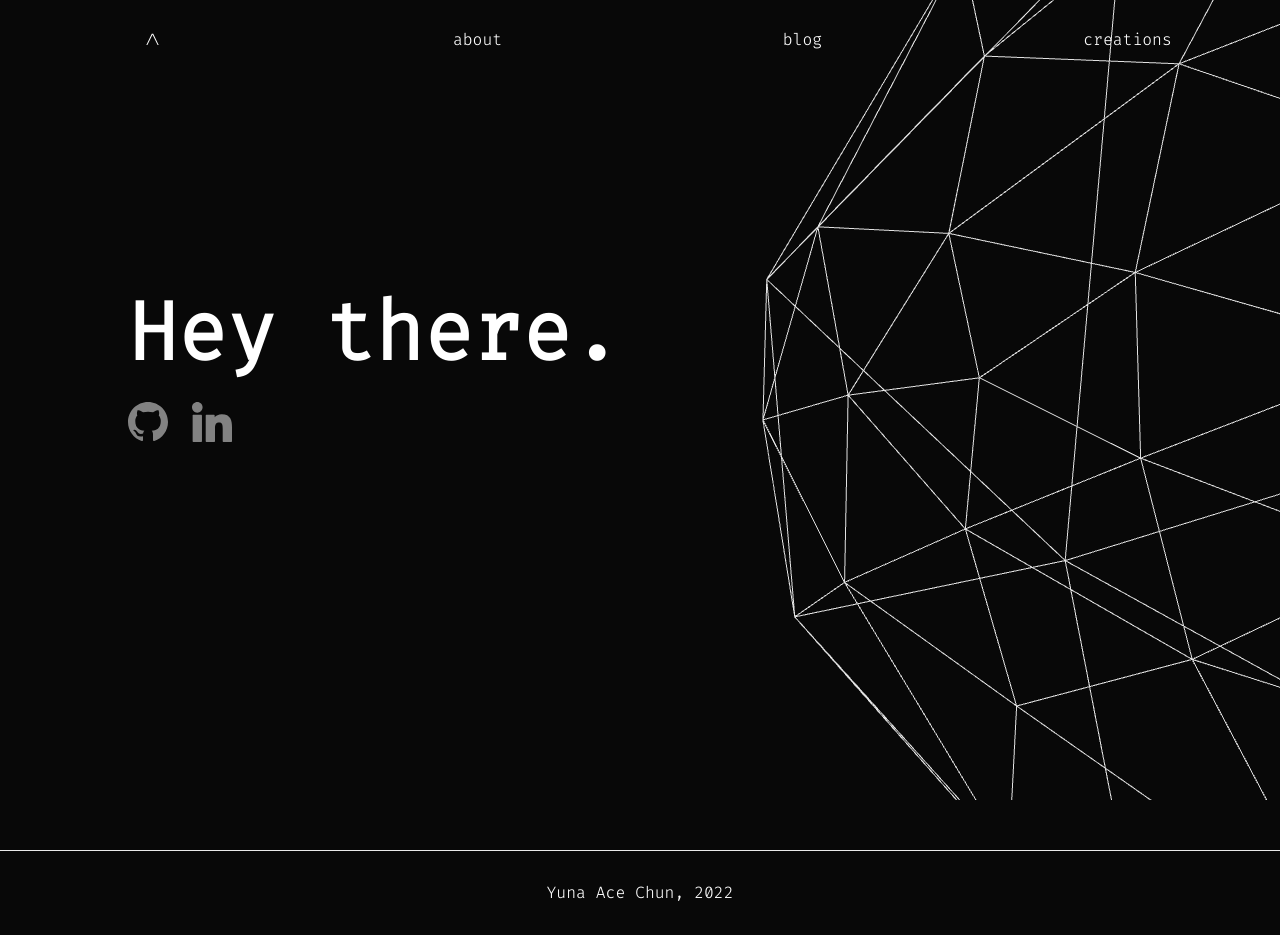
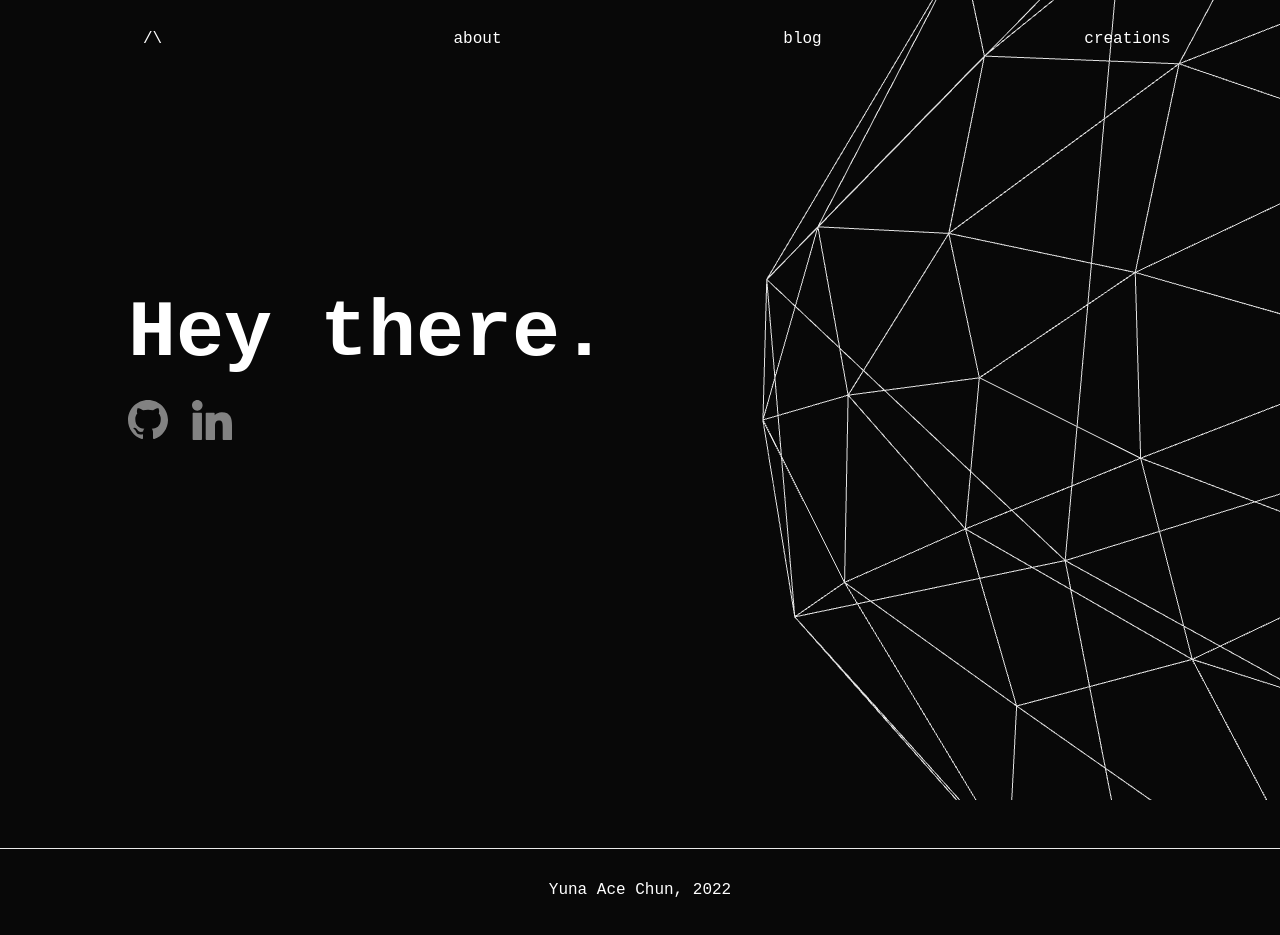
Before and after one commit to cemeterysummoning/website, a Next.js app: page / in a window 1280 px wide. Built offline with nearby package versions, Linux system fonts and the light colour scheme.

Commit message:
fixed fonts

```diff
--- a/styles/globals.css
+++ b/styles/globals.css
@@ -2,7 +2,8 @@
 
 @font-face {
   font-family: "Fira";
-  src: url('../public/FiraCode-Light.ttf')
+  src: local('Fira'),
+    url('../public/FiraCode-Light.ttf') format('ttf');
 
 }
 
```
